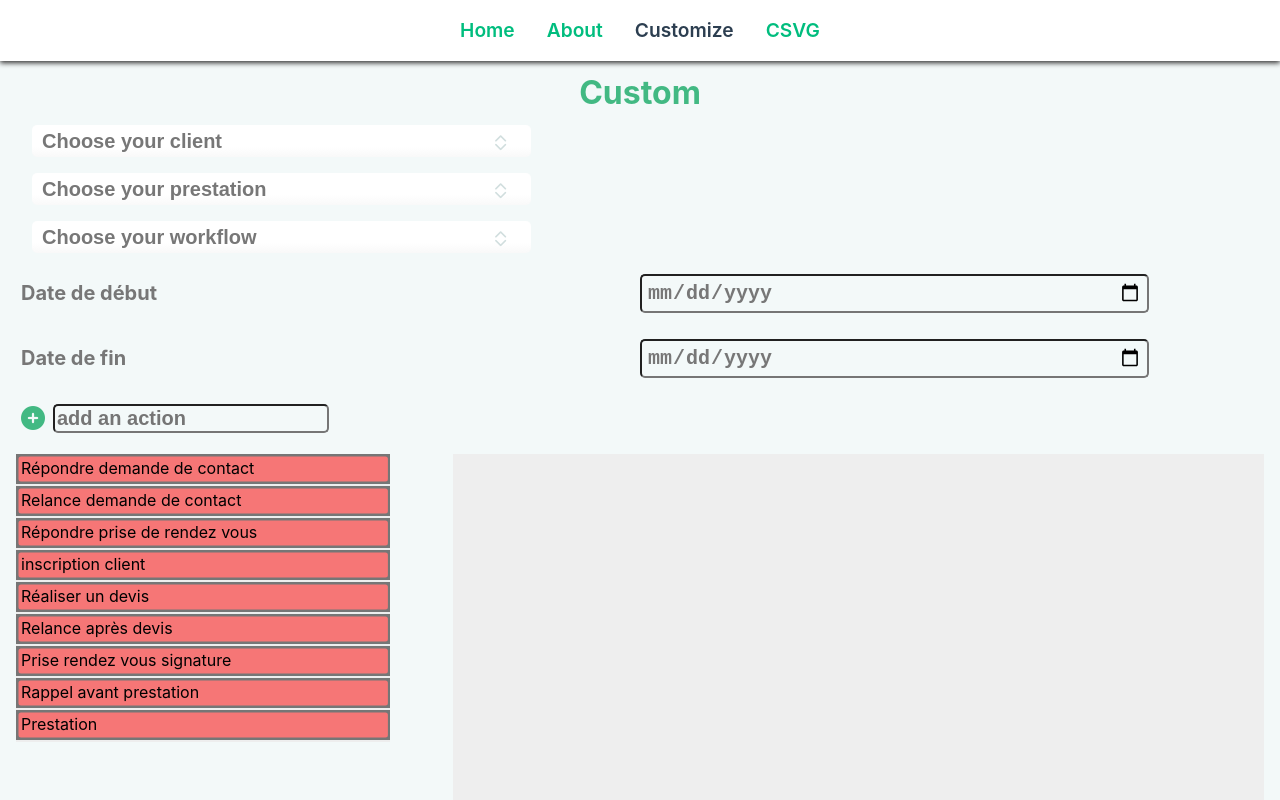
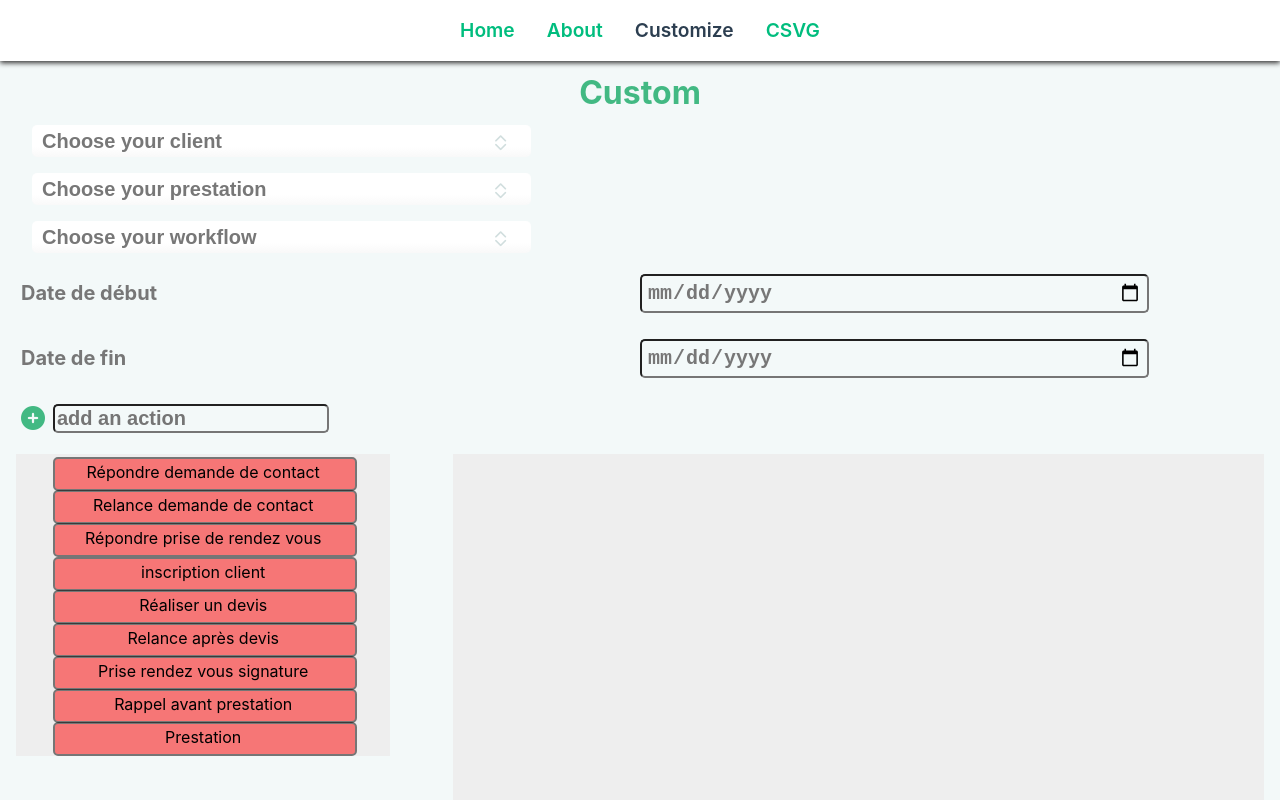
Before and after one commit to Christophe-Desmarres/custom-page, a Vue app in the folder custom-page/: page /customize in a window 1280 px wide. Shown: the top 800 px of the page. Built offline with nearby package versions, Linux system fonts and the light colour scheme.

Commit message:
add shape to drag type element

```diff
--- a/custom-page/src/components/svgBloc/ActionElement.vue
+++ b/custom-page/src/components/svgBloc/ActionElement.vue
@@ -1,17 +1,8 @@
 <template>
-
-                <svg height="30" width="auto">
-                    <rect x="0" y="0" rx="5" ry="5" width="100%" height="100%" style="fill:red;stroke:black;stroke-width:5;opacity:0.5" />
-                    Sorry, your browser does not support inline SVG.
-
-                      <text
-                      y="20"
-                      x="5"
-                      >
-                      {{ dragelmt.name }}
-                    </text>
-
-                  </svg>
+             <div id="action">
+                <div class="rect"></div>
+                <span class="element_name">{{ dragelmt.name }}</span>
+            </div>
 </template>
 <script>
 export default {
@@ -21,3 +12,40 @@ export default {
     },
  }
 </script>
+
+<style scoped>
+
+#action{
+    width: 80%;
+    height: 30px;
+    margin: 0.2rem auto;
+    position: relative;
+}
+
+.rect{
+    /* position: absolute;
+    top: 50%;
+    left: 50%;
+    transform: translate(-50%, -50%); */
+    width: 100%;
+    height: 100%;
+    margin: auto;
+    background: red;
+    opacity:0.5;
+    border-radius: 5px;
+    border: 2px solid black;
+  /* height: fit-content; */
+  /* overflow: hidden; */
+}
+
+
+.element_name{
+    width: 100%;
+    text-align: center;
+    position: absolute;
+    top: 50%;
+    left: 50%;
+    transform: translate(-50%, -50%);
+}
+
+</style>
--- a/custom-page/src/components/svgBloc/ConditionElement.vue
+++ b/custom-page/src/components/svgBloc/ConditionElement.vue
@@ -1,12 +1,12 @@
 <template>
-                    <svg height="30" width="auto">
-                      <text
-                      y="20"
-                      x="10"
-                      >
-                      - {{ dragelmt.name }}
-                    </text>
-                  </svg>
+    <div id="condition">
+
+        <div id="losangeh">
+        </div>
+        <div id="losangeb">
+        </div>
+            <span class="element_name">{{ dragelmt.name }}</span>
+    </div>
 </template>
 <script>
 export default {
@@ -16,3 +16,55 @@ export default {
     },
  }
 </script>
+
+<style scoped>
+
+#condition{
+    position: relative;
+
+}
+#losangeh{
+    margin: auto;
+	width: 0;
+	height: 0;
+	border-left: 100px solid transparent;
+	border-right: 100px solid transparent;
+	border-bottom: 25px solid #069;
+}
+
+#losangeb{
+    margin: auto;
+	width: 0;
+	height: 0;
+	border-left: 100px solid transparent;
+	border-right: 100px solid transparent;
+	border-top: 25px solid #069;
+}
+/*
+
+.losange:before{
+	content:'';
+	border: 1px solid #069;
+	border-left: 100px solid transparent;
+	border-right: 100px solid transparent;
+	border-top: 25px solid #069;
+	width:0;
+	height:0;
+	position: absolute;
+	top:25px;
+	left:-100px;
+} */
+
+
+.element_name{
+    width: 100%;
+    text-align: center;
+    position: absolute;
+    top: 50%;
+    left: 50%;
+    transform: translate(-50%, -50%);
+    color: aliceblue;
+    font-weight: 600;
+}
+
+</style>
--- a/custom-page/src/components/svgBloc/TimeElement.vue
+++ b/custom-page/src/components/svgBloc/TimeElement.vue
@@ -1,14 +1,8 @@
 <template>
-                        <svg height="140" width="auto">
-                        <ellipse cx="50%" cy="70" rx="20%" ry="20%"
-                        style="fill:yellow;stroke:purple;stroke-width:2" />
-                      <text
-                      y="50%"
-                      x="35%"
-                      >
-                      - {{ dragelmt.name }}
-                    </text>
-                  </svg>
+    <div id="ovale">
+
+        <span class="element_name"><input type="number" name="" id=""> {{ dragelmt.name }}</span>
+</div>
 </template>
 <script>
 export default {
@@ -18,3 +12,38 @@ export default {
     },
  }
 </script>
+
+<style scoped>
+#ovale {
+    width: 80%;
+    height: 60px;
+    border-radius: 60%;
+    background: orange;
+    margin: 0.2rem auto;
+    position: relative;
+}
+
+.element_name{
+    width: 100%;
+    text-align: center;
+    position: absolute;
+    top: 50%;
+    left: 50%;
+    transform: translate(-50%, -50%);
+}
+
+input[type="number"]{
+    width: 38px;
+    display: inline;
+    padding: 0.2rem;
+    background: none;
+    text-align: center;
+}
+.times{
+  background-color: #00bd7e;
+}
+
+
+
+
+</style>
--- a/custom-page/src/views/CanvasSvgView.vue
+++ b/custom-page/src/views/CanvasSvgView.vue
@@ -4,9 +4,9 @@
         <p>CanvasSvgVue</p>
 
       <ul style="color: red;marginBottom:2rem;">// TODO
-        <li><input type="checkbox" checked> créer des rectangles svg avec texte pour les actions</li>
+        <li><input type="checkbox" checked> créer des rectangles avec texte pour les actions</li>
         <li><input type="checkbox" checked> créer des types (actions, temps, conditions)</li>
-        <li><input type="checkbox"> créer des formes pour chaque type (actions, temps, conditions)</li>
+        <li><input type="checkbox" checked> créer des formes pour chaque type (actions, temps, conditions)</li>
         <li><input type="checkbox" checked> afficher la liste des actions à gauche</li>
         <li><input type="checkbox" checked> afficher la liste des actions dans le "canvas" à droite</li>
         <li><input type="checkbox" checked> drag and drop vers le "canvas"</li>
@@ -17,10 +17,7 @@
         <li><input type="checkbox"> créer des actions perso</li>
       </ul>
 
-      <custom-block msg="Custom" />
-      <ActionElement :dragelmt="items[0]" />
-
-            <div>Picked: {{ type }}</div>
+      <custom-block msg="Custom bloc" />
 
       <input type="radio" id="actions" value="actions" v-model="type" />
       <label for="actions">actions</label>
@@ -72,34 +69,16 @@
 
                 <template #item="{element, index}">
                   <li :class="element.type">
-                    <!-- {{ element.type }} -->
-
                       <ActionElement :dragelmt="element" v-if="element.type == 'items'"/>
                       <TimeElement  :dragelmt="element" v-if="element.type == 'times'"/>
                       <condition-element :dragelmt="element" v-if="element.type == 'conditions'"/>
-
-
-                  <!-- {{ index }} - {{ element.name }} -->
-                  <!-- <TimeElement :dragelmt="element" v-if="element.type === 'times'" /> -->
-                  <!-- <ConditionElement :dragelmt="element" v-if="element.type === 'conditions'" /> -->
-
-
-
+                      <div class="line">{{ index }}</div>
                 </li>
                 </template>
 
               </draggable>
             </div>
               </div>
-
-              <!-- <draggable-element /> -->
-
-              <canvas class="canvas-zone">
-
-              </canvas>
-
-
-
 
     </div>
 </template>
@@ -197,7 +176,6 @@ export default {
   box-shadow: 0 0 3px #333;
   margin: 1rem 0;
   padding: 0.5rem;
-  position: relative;
 }
 .action-zone li{
   list-style: none;
@@ -214,7 +192,6 @@ export default {
   background-color: #f5c74830;
   box-shadow: 0 0 3px #333;
   margin: 1rem 0;
-  position: relative;
 }
 
 .drop-title{
@@ -231,33 +208,24 @@ export default {
   box-shadow: 0 0 3px #333;
   margin: 1rem 0;
   padding: 0.5rem;
-  position: relative;
 }
 .svg-zone li{
+  width:100%;
   list-style: none;
-  margin: 0.5rem 0;
-  box-shadow: 0 0 3px #333;
+  margin: auto;
   cursor: grab;
-  box-shadow: 0 0 3px #333;
 }
 
-
-svg{
-  height: fit-content;
-  overflow: hidden;
+.line{
+  position:relative;
+  height: 1rem;
 }
-.actions{
-  background-color: #f5c748;
+.line::after{
+  position:absolute;
+  content:'|';
+  left:50%;
+  transform: translateX(-50%);
 }
-
-.times{
-  background-color: #00bd7e;
-}
-
-.conditions{
-  background-color: aquamarine;
-}
-
 
 svg:hover{
   cursor: grab;
```
